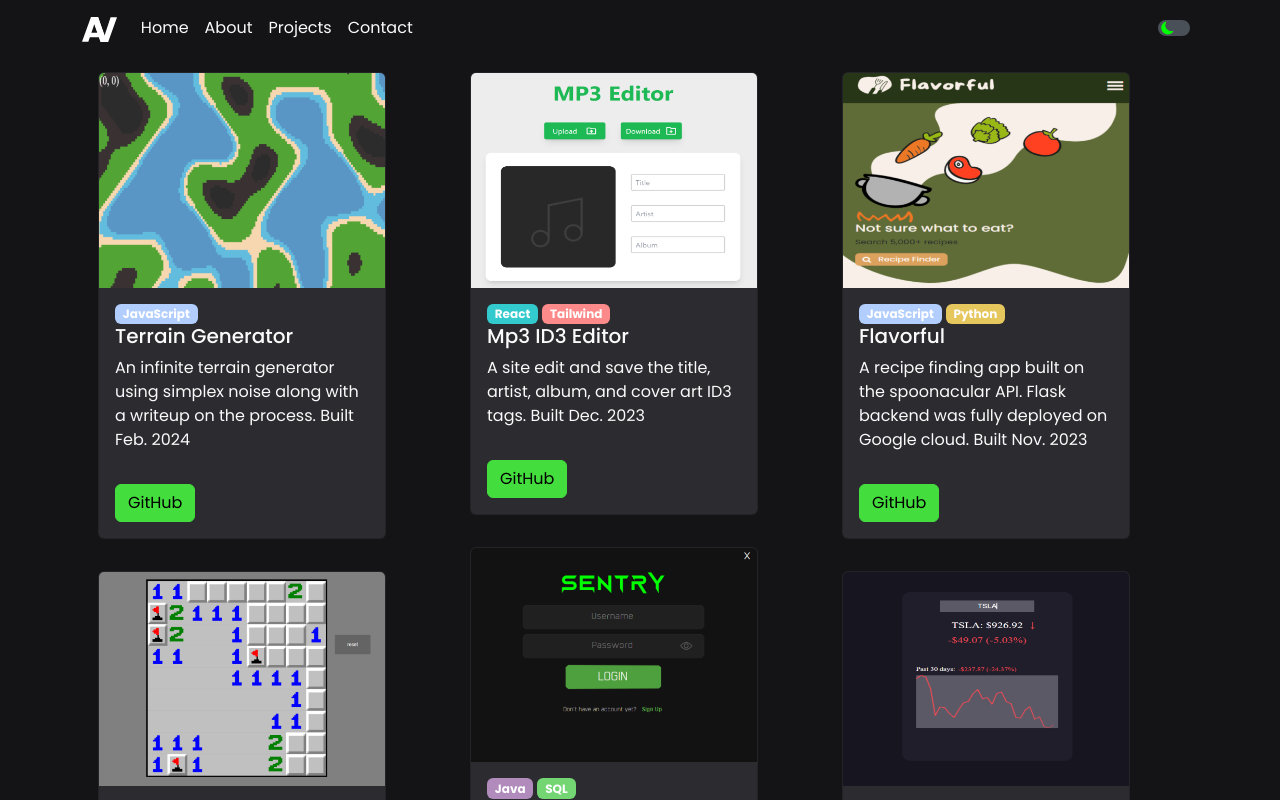
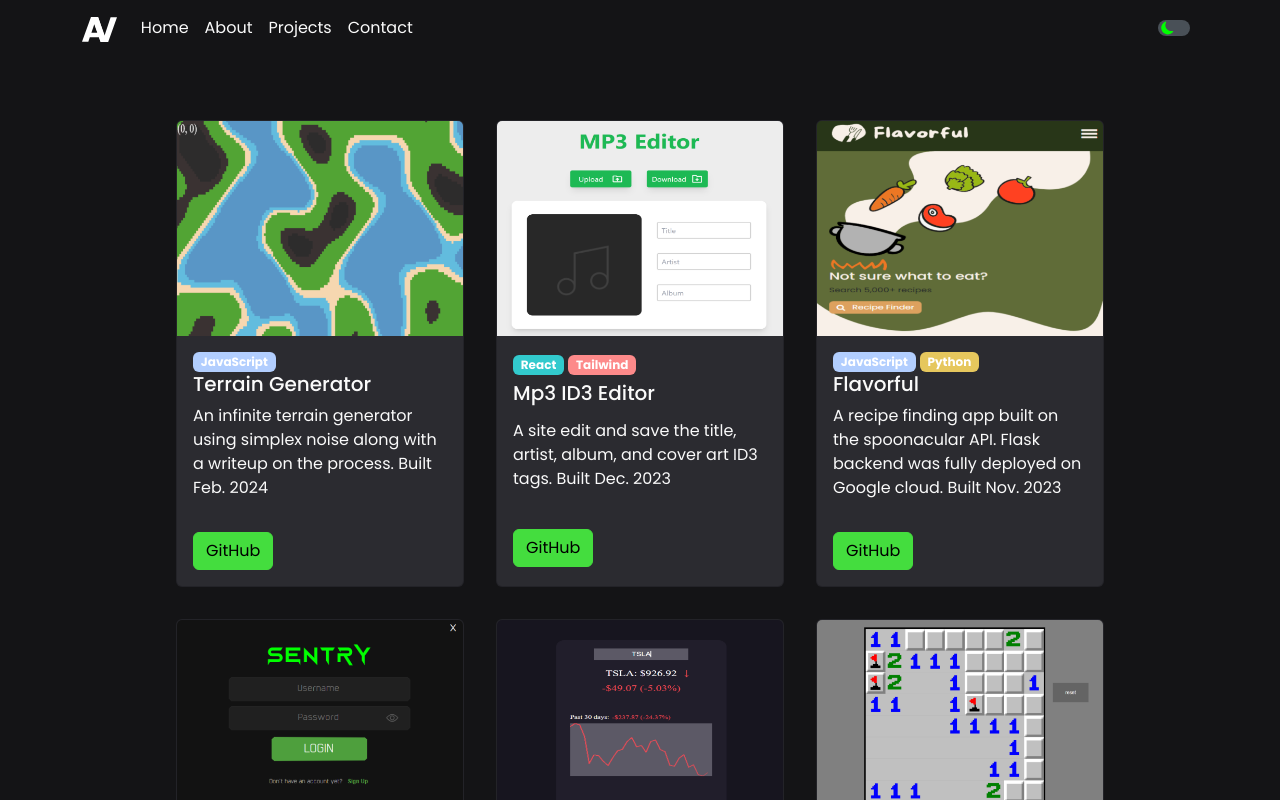
Before and after one commit to Adamv27/Portfolio, a React (Vite) app: page /projects in a window 1280 px wide. Shown: the top 800 px of the page. Built offline with nearby package versions, Linux system fonts and the light colour scheme.

Commit message:
Make all cards the same size

```diff
--- a/src/pages/Projects.jsx
+++ b/src/pages/Projects.jsx
@@ -8,16 +8,11 @@ import Sentry from "../assets/projects/sentry.png"
 import Flavorful from "../assets/projects/flavorful.png"
 import Mp3 from "../assets/projects/mp3.png"
 import Terrain from "../assets/projects/terrain.png"
-import Masonry, {ResponsiveMasonry} from "react-responsive-masonry"
 
 const Projects = () => {
   return (
-    <Container>
-    <ResponsiveMasonry
-      columnsCountBreakPoints={{350: 1, 750: 2, 900: 3}}
-    >
-      <Masonry>
-<ProjectCard
+    <Container className="mt-5 d-flex justify-content-center flex-wrap">
+      <ProjectCard
         title="Terrain Generator"
         description="An infinite terrain generator using simplex noise along with a writeup on the process. Built Feb. 2024"
         imageSrc={Terrain}
@@ -66,10 +61,7 @@ const Projects = () => {
         githubUrl="https://github.com/Adamv27/Blackjack"
         tags={["Python"]}
       />
-
-      </Masonry>
-    </ResponsiveMasonry>
-</Container>
+    </Container>
   )
 }
 
```
